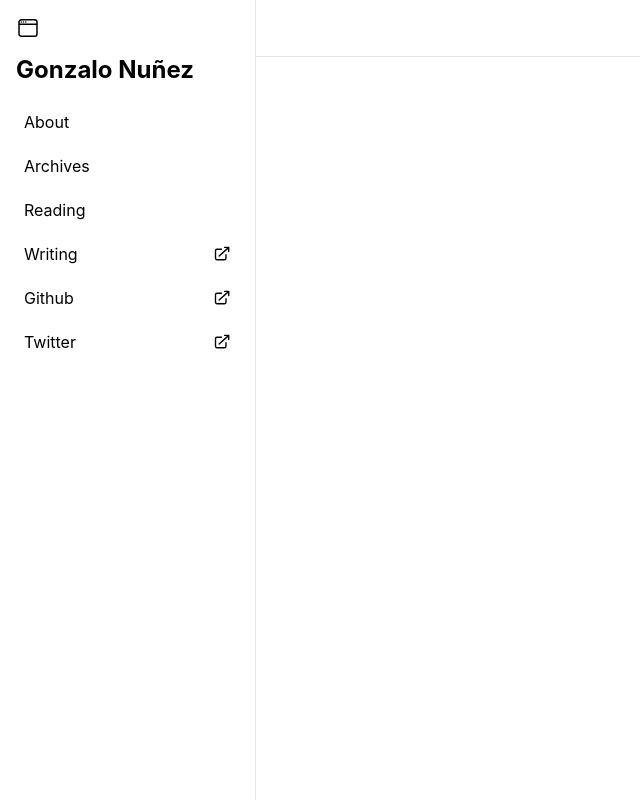
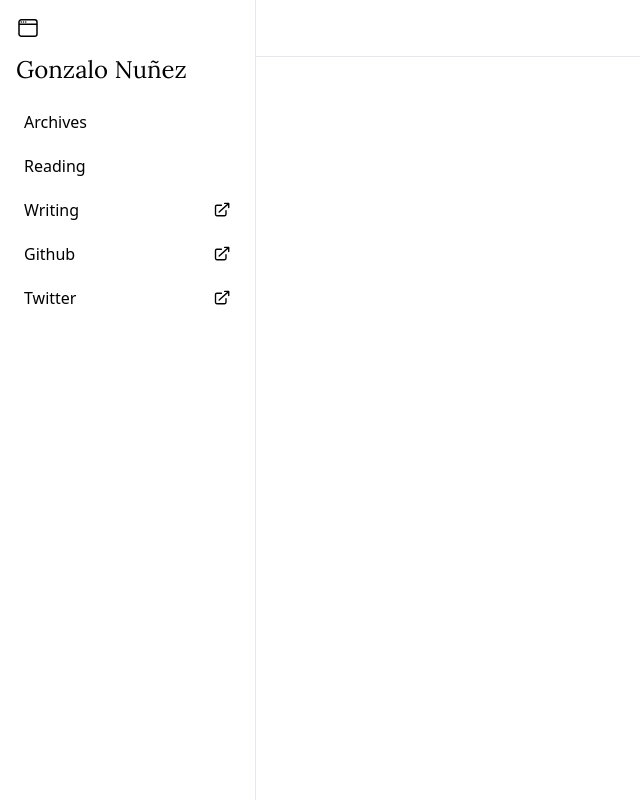
Before and after one commit to gonzalonunez/gonzalonunez.me, a Next.js app: page / in a window 1280 px wide. Shown: the whole page, without its empty margins (0-640 px from the left). Built offline with nearby package versions, Linux system fonts and the light colour scheme.

Commit message:
Tweaks, add Lora

```diff
--- a/components/Sidebar.js
+++ b/components/Sidebar.js
@@ -18,9 +18,8 @@ function Sidebar(props) {
             }}
           />
         </div>
-        <h1 className='font-sans font-bold text-2xl pb-md'>Gonzalo Nuñez</h1>
+        <h1 className='font-title text-2xl pb-md'>Gonzalo Nuñez</h1>
         <ul className='list-none space-y-[4px]'>
-          <SidebarItem title='About' />
           <SidebarItem title='Archives' />
           <SidebarItem title='Reading' />
           <SidebarItem title='Writing' icon='arrow-top-right' />
--- a/styles/globals.css
+++ b/styles/globals.css
@@ -4,7 +4,7 @@
 
 @layer base {
   @font-face {
-    font-family: 'Inter var';
+    font-family: 'Inter';
     font-weight: 100 900;
     font-display: swap;
     font-style: normal;
@@ -12,11 +12,27 @@
     src: url('../public/fonts/Inter.var.woff2') format('woff2');
   }
   @font-face {
-    font-family: 'Inter var';
+    font-family: 'Inter';
     font-weight: 100 900;
     font-display: swap;
     font-style: italic;
     font-named-instance: 'Italic';
     src: url('../public/fonts/Inter-italic.var.woff2') format('woff2');
   }
+  @font-face {
+    font-family: 'Lora';
+    font-weight: 100 900;
+    font-display: swap;
+    font-style: normal;
+    font-named-instance: 'Regular';
+    src: url('../public/fonts/Lora-VariableFont_wght.ttf');
+  }
+  @font-face {
+    font-family: 'Lora';
+    font-weight: 100 900;
+    font-display: swap;
+    font-style: italic;
+    font-named-instance: 'Italic';
+    src: url('../public/fonts/Lora-Italic-VariableFont_wght.ttf');
+  }
 }
--- a/tailwind.config.js
+++ b/tailwind.config.js
@@ -13,7 +13,8 @@ module.exports = {
         success: '#34C759'
       },
       fontFamily: {
-        sans: ['Inter', 'sans-serif']
+        body: ['Inter'],
+        title: ['Lora']
       },
       spacing: {
         sm: '8px',
```
Also changed, not shown: public/fonts/Lora-Italic-VariableFont_wght.ttf (added), public/fonts/Lora-VariableFont_wght.ttf (added).
